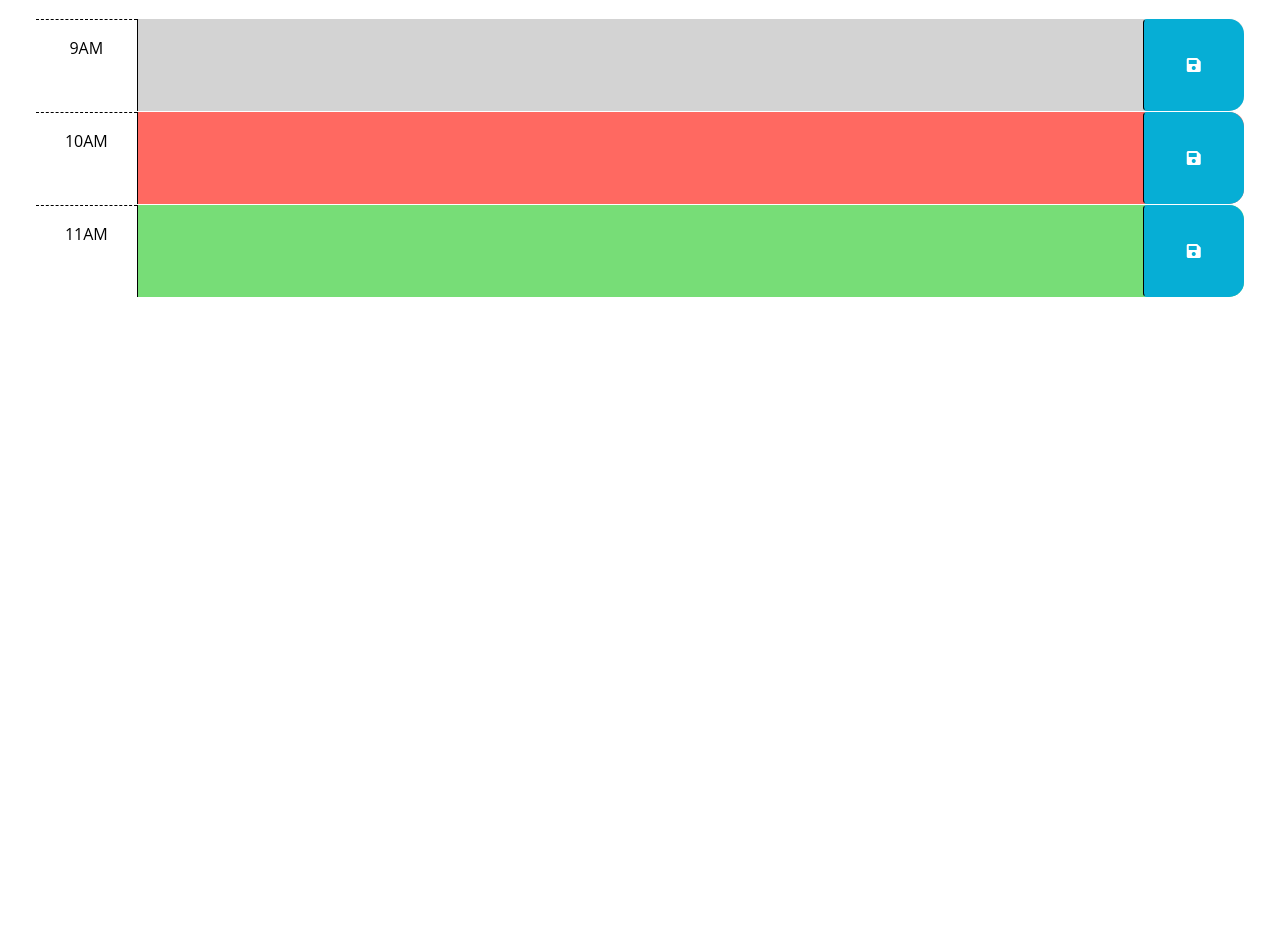
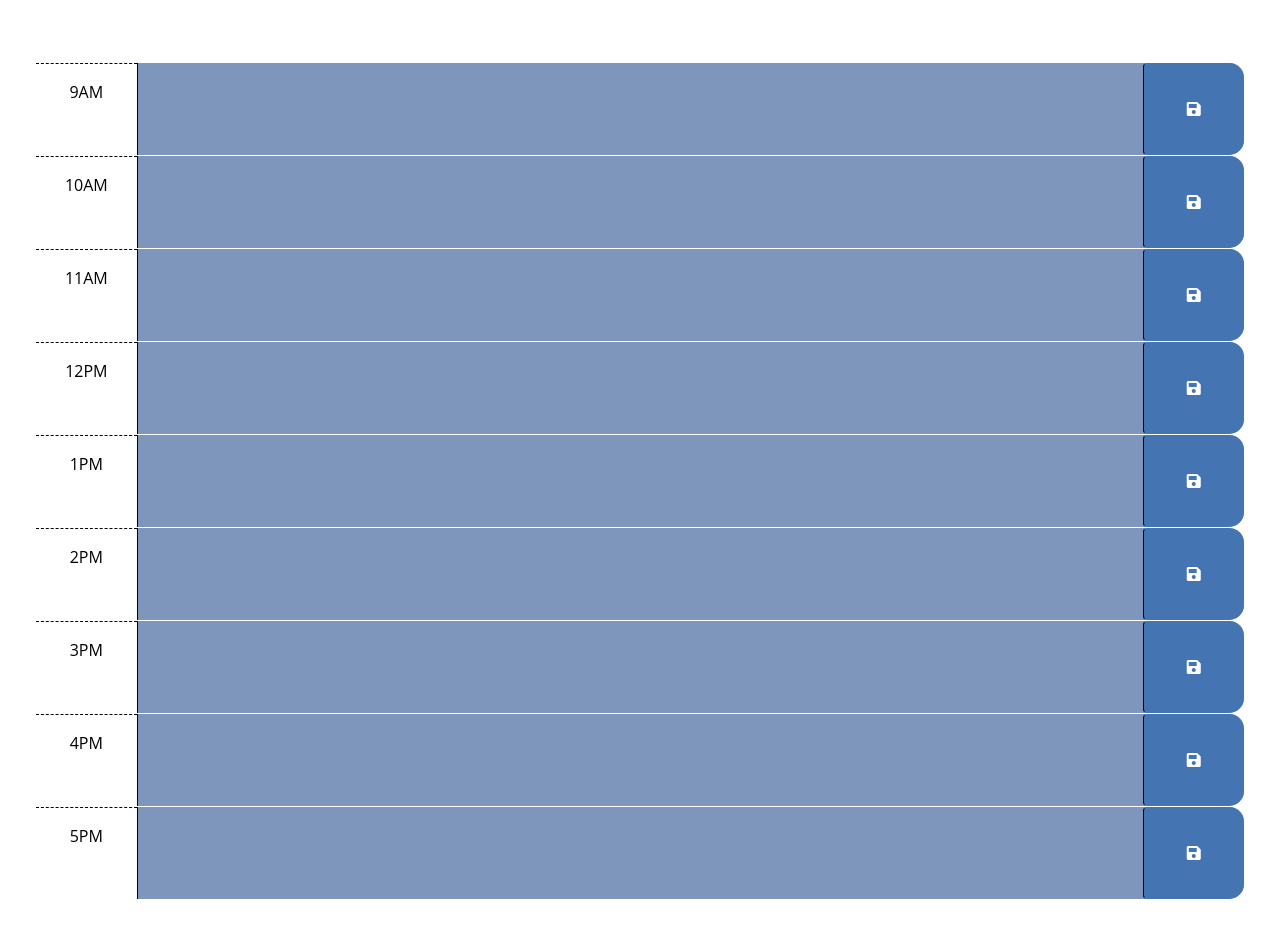
Before and after one commit to Vannasaur/work-day-scheduler, a plain HTML site: page index.html in a window 1280 px wide. Shown: the part 233-1175 px from the top of the page. Before the commit the page ends 800 px from the top, so only its background shows below. Drawn offline with nearby package versions, Linux system fonts and the light colour scheme; files that its build step writes are made by us from their sources.

Commit message:
second commit, updated html and CSS files, added content to JavaScript file, safe revert point

```diff
--- a/assets/script.js
+++ b/assets/script.js
@@ -1,23 +1,35 @@
-// Wrap all code that interacts with the DOM in a call to jQuery to ensure that
-// the code isn't run until the browser has finished rendering all the elements
-// in the html.
-$(function () {
-  // TODO: Add a listener for click events on the save button. This code should
-  // use the id in the containing time-block as a key to save the user input in
-  // local storage. HINT: What does `this` reference in the click listener
-  // function? How can DOM traversal be used to get the "hour-x" id of the
-  // time-block containing the button that was clicked? How might the id be
-  // useful when saving the description in local storage?
-  //
-  // TODO: Add code to apply the past, present, or future class to each time
-  // block by comparing the id to the current hour. HINTS: How can the id
-  // attribute of each time-block be used to conditionally add or remove the
-  // past, present, and future classes? How can Day.js be used to get the
-  // current hour in 24-hour time?
-  //
-  // TODO: Add code to get any user input that was saved in localStorage and set
-  // the values of the corresponding textarea elements. HINT: How can the id
-  // attribute of each time-block be used to do this?
-  //
-  // TODO: Add code to display the current date in the header of the page.
+
+$(document).ready(function () {
+
+  let saveButtonEl = $('.saveBtn');
+  // use setItem(keyName, keyValue) where keyName is the id and keyValue is the text area corresponding to your timeslot
+  // 'this' applies to the thing that calls it (executes the function), in this case the savebtn
+  saveButtonEl.on('click', function () {
+    let input = $(this).siblings(".description").val(); // get the textarea value of the tag with class of description
+    let timeSlot = $(this).parent().attr('id'); // get the time block ID
+    localStorage.setItem(timeSlot, input);
+  });
+
+  let currentTime = parseInt(dayjs().format('HH')); // parse into integer
+  // for each timeID, convert to a number and compare to currentTime
+  $('.time-block').each(function () { // select all elements with class "time-block"
+    let timeId = parseInt($(this).attr('id').split('-')[1]); // parse id of "hour-#" and just grab # using split, turn that into an integer
+    if (currentTime > timeId)
+      $(this).addClass('past') // for each time less than current time, set class to past
+    if (currentTime === timeId)
+      $(this).addClass('present') // for time equal to current time, set class to present
+    if (currentTime < timeId)
+      $(this).addClass('future') // for time greater than current time, set class to future
+  });
+
+$('.time-block').each(function(){
+  let timeSlot = $(this).attr('id'); // gets value of id of current time block (ie: hour-9)
+  let savedInput = localStorage.getItem(timeSlot); // gets value associated with key value of id
+  if (savedInput !== null) { // if saved input isn't empty
+    $(this).find(".description").val(savedInput); // then find element with description class and set value to savedInput
+  }
 });
+
+  let currentDay = dayjs();
+  $('#currentDay').text(currentDay.format('dddd, MMM D, YYYY h:m a'));
+});
--- a/assets/style.css
+++ b/assets/style.css
@@ -1,6 +1,11 @@
+header {
+  text-align: center;
+}
+
 body {
   font-family: 'Open Sans', sans-serif;
   font-size: 16px;
+  padding-bottom: 50px;
 }
 
 textarea {
@@ -31,17 +36,17 @@ textarea {
 }
 
 .past {
-  background-color: #d3d3d3;
+  background-color: #7e95bc;
   color: white;
 }
 
 .present {
-  background-color: #ff6961;
+  background-color: #4b90fe;
   color: white;
 }
 
 .future {
-  background-color: #77dd77;
+  background-color: #1f56ae;
   color: white;
 }
 
@@ -49,7 +54,7 @@ textarea {
   border-left: 1px solid black;
   border-top-right-radius: 15px;
   border-bottom-right-radius: 15px;
-  background-color: #06aed5;
+  background-color: #4574b3;
   color: white;
 }
 
@@ -57,3 +62,7 @@ textarea {
   font-size: 20px;
   transition: all 0.3s ease-in-out;
 }
+
+#currentDay {
+  font-size: 30px;
+}
--- a/index.html
+++ b/index.html
@@ -20,7 +20,7 @@
       href="https://fonts.googleapis.com/css2?family=Fira+Sans:wght@400;700&display=swap"
       rel="stylesheet"
     />
-    <link rel="stylesheet" href="style.css" />
+    <link rel="stylesheet" href="./assets/style.css" />
     <title>Work Day Scheduler</title>
   </head>
 
@@ -28,52 +28,79 @@
     <header class="p-5 mb-4">
       <h1 class="display-3">Work Day Scheduler</h1>
       <p class="lead">A simple calendar app for scheduling your work day</p>
-      <p id="currentDay" class="lead"></p>
+      <h2 id="currentDay" class="lead"></h2>
     </header>
-    <div class="container-fluid px-5">
-      <!-- Use class for "past", "present", and "future" to apply styles to the
-        time-block divs accordingly. The javascript will need to do this by
-        adding/removing these classes on each div by comparing the hour in the
-        id to the current hour. The html provided below is meant to be an example
-        demonstrating how the css provided can be leveraged to create the
-        desired layout and colors. The html below should be removed or updated
-        in the finished product. Remember to delete this comment once the
-        code is implemented.
-        -->
-
-      <!-- Example of a past time block. The "past" class adds a gray background color. -->
-      <div id="hour-9" class="row time-block past">
+    <div class="container-fluid px-5 hourBlocks">
+      <div id="hour-9" class="row time-block">
         <div class="col-2 col-md-1 hour text-center py-3">9AM</div>
         <textarea class="col-8 col-md-10 description" rows="3"> </textarea>
         <button class="btn saveBtn col-2 col-md-1" aria-label="save">
           <i class="fas fa-save" aria-hidden="true"></i>
         </button>
       </div>
-
-      <!-- Example of a present time block. The "present" class adds a red background color. -->
-      <div id="hour-10" class="row time-block present">
+      <div id="hour-10" class="row time-block">
         <div class="col-2 col-md-1 hour text-center py-3">10AM</div>
         <textarea class="col-8 col-md-10 description" rows="3"> </textarea>
         <button class="btn saveBtn col-2 col-md-1" aria-label="save">
           <i class="fas fa-save" aria-hidden="true"></i>
         </button>
       </div>
-
-      <!-- Example of a future time block. The "future" class adds a green background color. -->
-      <div id="hour-11" class="row time-block future">
+      <div id="hour-11" class="row time-block">
         <div class="col-2 col-md-1 hour text-center py-3">11AM</div>
         <textarea class="col-8 col-md-10 description" rows="3"> </textarea>
         <button class="btn saveBtn col-2 col-md-1" aria-label="save">
           <i class="fas fa-save" aria-hidden="true"></i>
         </button>
       </div>
+      <div id="hour-12" class="row time-block">
+        <div class="col-2 col-md-1 hour text-center py-3">12PM</div>
+        <textarea class="col-8 col-md-10 description" rows="3"> </textarea>
+        <button class="btn saveBtn col-2 col-md-1" aria-label="save">
+          <i class="fas fa-save" aria-hidden="true"></i>
+        </button>
+      </div>
+      <div id="hour-13" class="row time-block">
+        <div class="col-2 col-md-1 hour text-center py-3">1PM</div>
+        <textarea class="col-8 col-md-10 description" rows="3"> </textarea>
+        <button class="btn saveBtn col-2 col-md-1" aria-label="save">
+          <i class="fas fa-save" aria-hidden="true"></i>
+        </button>
+      </div>
+      <div id="hour-14" class="row time-block">
+        <div class="col-2 col-md-1 hour text-center py-3">2PM</div>
+        <textarea class="col-8 col-md-10 description" rows="3"> </textarea>
+        <button class="btn saveBtn col-2 col-md-1" aria-label="save">
+          <i class="fas fa-save" aria-hidden="true"></i>
+        </button>
+      </div>
+      <div id="hour-15" class="row time-block">
+        <div class="col-2 col-md-1 hour text-center py-3">3PM</div>
+        <textarea class="col-8 col-md-10 description" rows="3"> </textarea>
+        <button class="btn saveBtn col-2 col-md-1" aria-label="save">
+          <i class="fas fa-save" aria-hidden="true"></i>
+        </button>
+      </div>
+      <div id="hour-16" class="row time-block">
+        <div class="col-2 col-md-1 hour text-center py-3">4PM</div>
+        <textarea class="col-8 col-md-10 description" rows="3"> </textarea>
+        <button class="btn saveBtn col-2 col-md-1" aria-label="save">
+          <i class="fas fa-save" aria-hidden="true"></i>
+        </button>
+      </div>
+      <div id="hour-17" class="row time-block">
+        <div class="col-2 col-md-1 hour text-center py-3">5PM</div>
+        <textarea class="col-8 col-md-10 description" rows="3"> </textarea>
+        <button class="btn saveBtn col-2 col-md-1" aria-label="save">
+          <i class="fas fa-save" aria-hidden="true"></i>
+        </button>
+      </div>
     </div>
-
+    </div>
     <script src="https://cdnjs.cloudflare.com/ajax/libs/jquery/3.2.1/jquery.min.js"></script>
     <script src="https://cdn.jsdelivr.net/npm/dayjs@1.11.3/dayjs.min.js"
     integrity="sha256-iu/zLUB+QgISXBLCW/mcDi/rnf4m4uEDO0wauy76x7U="
     crossorigin="anonymous"></script>
 
-    <script src="script.js"></script>
+    <script src="./assets/script.js"></script>
   </body>
 </html>
```
